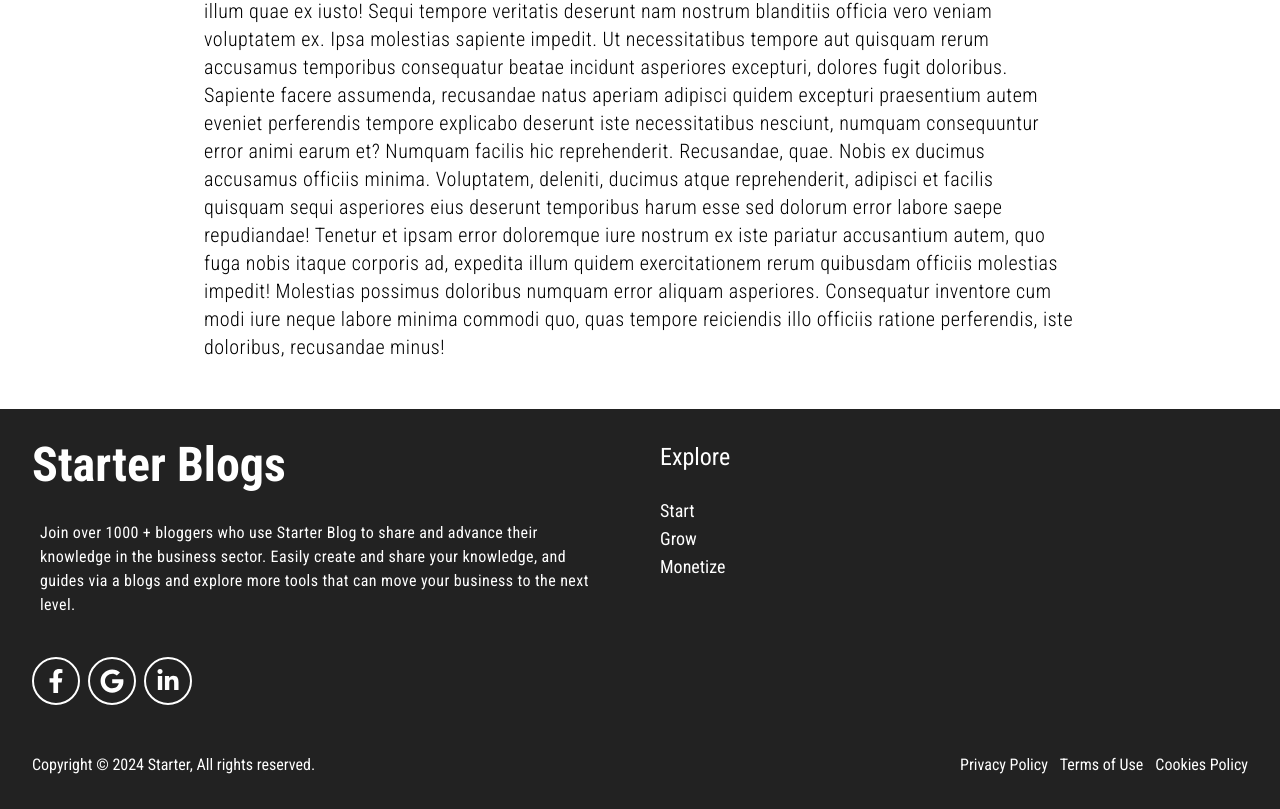
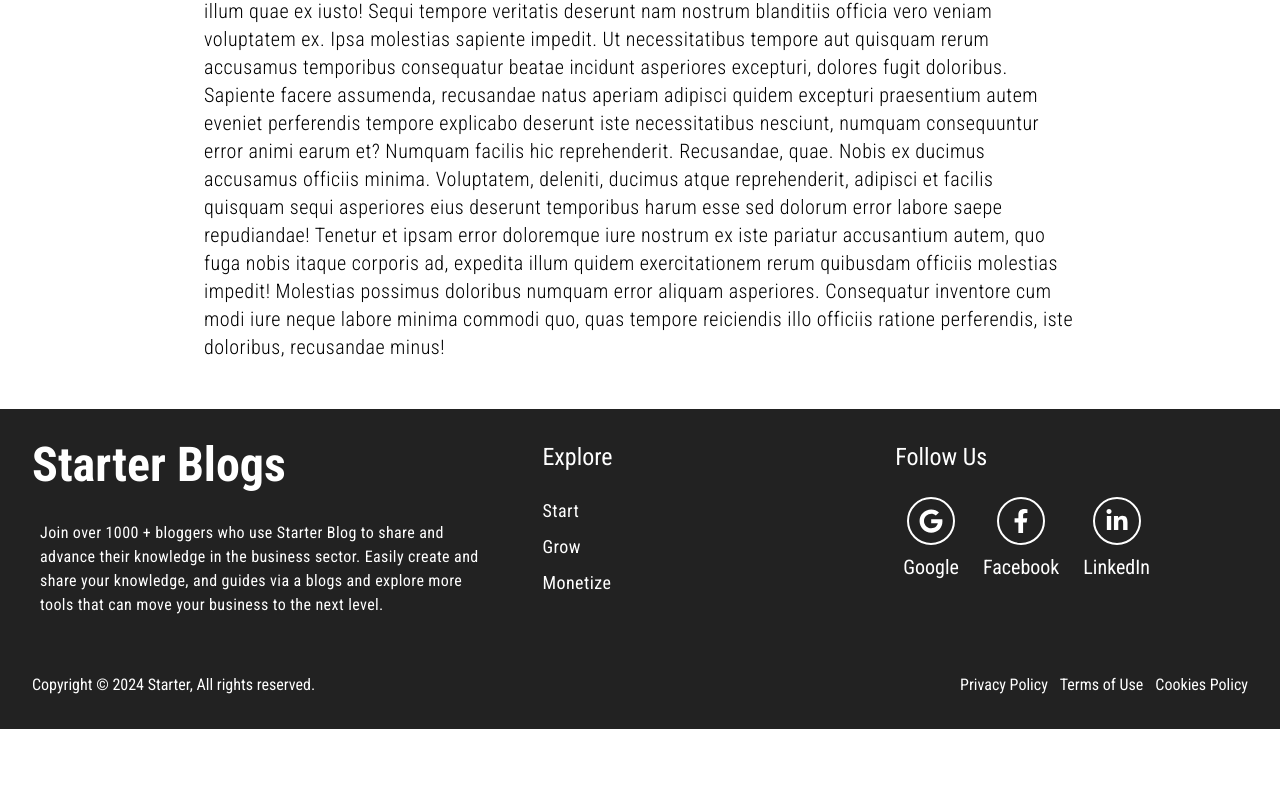
Before and after one commit to JulieWilly/starter, a React (Vite) app in the folder starter/: page /read-blog/1 in a window 1280 px wide. Shown: the part 1691-2500 px from the top of the page. After the commit the page ends 2420 px from the top, so only its background shows below. Built offline with nearby package versions, Linux system fonts and the light colour scheme.

Commit message:
adding improvement to the footer section

```diff
--- a/starter/src/Reader/Components/Footer.jsx
+++ b/starter/src/Reader/Components/Footer.jsx
@@ -1,14 +1,22 @@
 import React from 'react'
-import { Link } from 'react-router';
+import { Link, NavLink } from 'react-router';
 import { FaFacebookF } from "react-icons/fa";
 import { FaGoogle } from "react-icons/fa6";
 import { FaLinkedinIn } from "react-icons/fa";
+import navigatioins from '../data/navLinks';
+import items from '../data/bottomFooter';
+
+const socials = [
+  { id: 1, icon: <FaGoogle />, name: "Google" },
+  { id: 1, icon: <FaFacebookF />, name: "Facebook" },
+  { id: 1, icon: <FaLinkedinIn />, name: "LinkedIn" },
+];
 const Footer = () => {
   return (
     <div>
       <div className="flex bg-[#222222] p-8 gap-2 h-max flex-col ">
         <div className="flex flex-row gap-10">
-          <div className="w-1/2">
+          <div className="w-2/5">
             <h1 className="text-5xl font-bold  text-white"> Starter Blogs</h1>
             <p className="pt-8 p-2     text-white tracking-wide">
               Join over <span>1000 +</span> bloggers who use Starter Blog to
@@ -16,36 +24,45 @@ const Footer = () => {
               create and share your knowledge, and guides via a blogs and
               explore more tools that can move your business to the next level.{" "}
             </p>
-
-            <div className="mt-8 flex flex-row gap-2">
-              <div className="border-2 border-white rounded-full grid place-content-center w-12 h-12 hover:text-red-600   hover:scale-110 transition delay-150 duration-300 ease-in-out">
-                <FaFacebookF className="text-white text-2xl" />
-              </div>
-              <div className="border-2 border-white rounded-full grid place-content-center w-12 h-12 hover:text-red-600   hover:scale-110 transition delay-150 duration-300 ease-in-out">
-                <FaGoogle className="text-white text-2xl" />
-              </div>{" "}
-              <div className="border-2 border-white rounded-full grid place-content-center w-12 h-12 hover:text-red-600   hover:scale-110 transition delay-150 duration-300 ease-in-out">
-                <FaLinkedinIn className="text-white text-2xl" />
-              </div>{" "}
-            </div>
           </div>
 
-          <div className="w-1/2">
-            <h1 className="text-2xl text-white"> Explore</h1>
-            <div className="mt-6">
-              <Link className="text-lg text-white" to={"/start"}>
-                Start
-              </Link>
+          <div className="flex flex-row w-3/5">
+            <div className="w-1/2">
+              <h1 className="text-2xl text-white"> Explore</h1>
+              <div className="mt-6 flex flex-col gap-2 ">
+                {navigatioins.map((name) => (
+                  <NavLink
+                    key={name.id}
+                    to={name.path}
+                    style={({ isActive }) => ({
+                      color: isActive ? "red" : "black",
+                    })}
+                    className={"hover:border-b border-white  w-max   "}
+                  >
+                    <span className=" text-white text-lg tracking-wide ">
+                      {" "}
+                      {name.name}
+                    </span>
+                    {name.icon}
+                  </NavLink>
+                ))}
+              </div>
             </div>
-            <div>
-              <Link className="text-lg text-white" to={"/grow"}>
-                Grow
-              </Link>
-            </div>
-            <div>
-              <Link className="text-lg text-white" to={"/monetize"}>
-                Monetize
-              </Link>
+            <div className="w-1/2">
+              <h1 className="text-2xl text-white"> Follow Us</h1>
+              <div className="mt-4 flex flex-row gap-2">
+                {socials.map((social) => (
+                  <div
+                    key={social.id}
+                    className="flex flex-col gap-2  p-2 items-center hover:text-red-600 hover:scale-110 transition delay-150 duration-300 ease-in-out "
+                  >
+                    <span className=" text-white text-2xl border-2 border-white rounded-full  place-content-center w-12 h-12 flex items-center justify-center   ">
+                      {social.icon}
+                    </span>
+                    <span className=" text-white text-xl ">{social.name}</span>
+                  </div>
+                ))}
+              </div>
             </div>
           </div>
         </div>
@@ -55,9 +72,9 @@ const Footer = () => {
             Copyright © 2024 Starter, All rights reserved.
           </h1>
           <div className="flex flex-row gap-3 text-white ">
-            <h1>Privacy Policy</h1>
-            <h1>Terms of Use</h1>
-            <h1>Cookies Policy</h1>
+            {items.map((item) => (
+              <h1 key={item.id}>{item.name}</h1>
+            ))}
           </div>
         </div>
       </div>
--- a/starter/src/Reader/Components/Navigation.jsx
+++ b/starter/src/Reader/Components/Navigation.jsx
@@ -1,13 +1,8 @@
 import {  Link, NavLink, useNavigate } from "react-router";
-import { MdNavigateNext } from "react-icons/md";
 import { CiSearch } from "react-icons/ci";
 import { useState } from "react";
-const navigatioins = [
-  { id: 1, name: "Start", path:'/start' ,},
-  { id: 2, name: "Grow", path:'/grow' },
-  { id: 3, name: "Monetize", path:'/monetize'},
-  // { id: 4, name: "Topics", path:'/topics', icon: <MdNavigateNext /> },
-];
+import navigatioins from "../data/navLinks";
+
 const Navigation = () => {
 const redirectTo = useNavigate();
 const [open, setOpen] = useState(false);
@@ -47,7 +42,7 @@ redirectTo('/sign-in');
                 </NavLink>
               ))}
             </li>
-            <li>
+            {/* <li>
               <NavLink
                 style={({ isActive }) => ({
                   color: isActive ? "red" : "black",
@@ -64,7 +59,7 @@ redirectTo('/sign-in');
               </NavLink>
               <div
                 className={`absolute delay-150 border border-black   bg-white rounded-lg  text-white  space-y-4   ${
-                  open ? "block" : "hidden"
+                  open ? "hidden" : "hidden"
                 }  w-auto  `}
               >
                 <hr className="mt-4" />
@@ -89,7 +84,7 @@ redirectTo('/sign-in');
                   </h1>
                 </div>
               </div>
-            </li>
+            </li> */}
           </ul>
         </nav>
         <div className=" flex flex-row items-center">
--- a/starter/src/Reader/Pages/Home/Featured/FeaturedBlogs.jsx
+++ b/starter/src/Reader/Pages/Home/Featured/FeaturedBlogs.jsx
@@ -6,13 +6,12 @@ import FeaturesCard from "./FeaturesCard";
 const MostRead = () => {
 
   return (
-    <div className="p-8    mt-8 w-full bg-[#FBF8F2]  ">
+    <div className="p-8      mt-8 w-full bg-[#FBF8F2]  ">
       <div className="p-2 mb-8 ">
         <Categories />
       </div>
       <TopNavigation sectName={"Featured Blogs"} isSet={"false"} />
-
-      <div className="mt-8 ">
+      <div className="mt-6 ">
      <FeaturesCard />
       </div>
     </div>
--- a/starter/src/Reader/Pages/Home/Featured/FeaturesCard.jsx
+++ b/starter/src/Reader/Pages/Home/Featured/FeaturesCard.jsx
@@ -103,7 +103,7 @@ const FeaturesCard = () => {
         responsive={responsive}
         ssr={true} // means to render carousel on server-side.
         infinite={true}
-        autoPlay={false}
+        autoPlay={true}
         autoPlaySpeed={1000}
         keyBoardControl={true}
         customTransition="all .5"
@@ -129,7 +129,7 @@ const FeaturesCard = () => {
               <span className="absolute top-1 left-1  p-1 bg-red-500 rounded">
                 <CiBadgeDollar className="text-3xl" />
               </span>
-              <div className="w-1/2 p-2 flex  justify-between flex-col">
+              <div className="w-1/2 p-2 flex  justify-between flex-col ">
                 <div>
                   <h1 className="line-clamp-2 text-2xl tracking-wide font-bold">
                     {featured.title}
@@ -139,7 +139,7 @@ const FeaturesCard = () => {
                   </h1>
                 </div>
 
-                <div className="flex flex-row justify-between ">
+                <div className="flex flex-row justify-between items-center ">
                   <h1 className="text-red-500 font-bold text-xl">
                     {featured.topic}
                   </h1>
--- a/starter/src/Reader/Pages/Home/MostRead/MostRead.jsx
+++ b/starter/src/Reader/Pages/Home/MostRead/MostRead.jsx
@@ -3,6 +3,10 @@ import MostReadCard from './MostReadCard'
 const MostRead = () => {
   return (
     <div className="p-8 pb-16 w-full bg-[#FBF8F2]  ">
+      <div className="flex flex-row justify-between items-center gap-2">
+        <hr className="h-[.05rem] bg-[#1B4942]  w-full" />
+        <h1 className="text-xl w-28 text-center    ">Most read </h1>
+      </div>
       <div>
         <MostReadCard />
       </div>
--- /dev/null
+++ b/starter/src/Reader/data/bottomFooter.js
@@ -0,0 +1,7 @@
+const items = [
+    {id:1, name:'Privacy Policy'},
+    {id:2, name:'Terms of Use'},
+    {id:3, name:'Cookies Policy'}
+];
+
+export default items;
--- /dev/null
+++ b/starter/src/Reader/data/navLinks.js
@@ -0,0 +1,8 @@
+const  navigatioins = [
+  { id: 1, name: "Start", path:'/start' ,},
+  { id: 2, name: "Grow", path:'/grow' },
+  { id: 3, name: "Monetize", path:'/monetize'},
+  // { id: 4, name: "Topics", path:'/topics', icon: <MdNavigateNext /> },
+];
+
+export default navigatioins;
```
